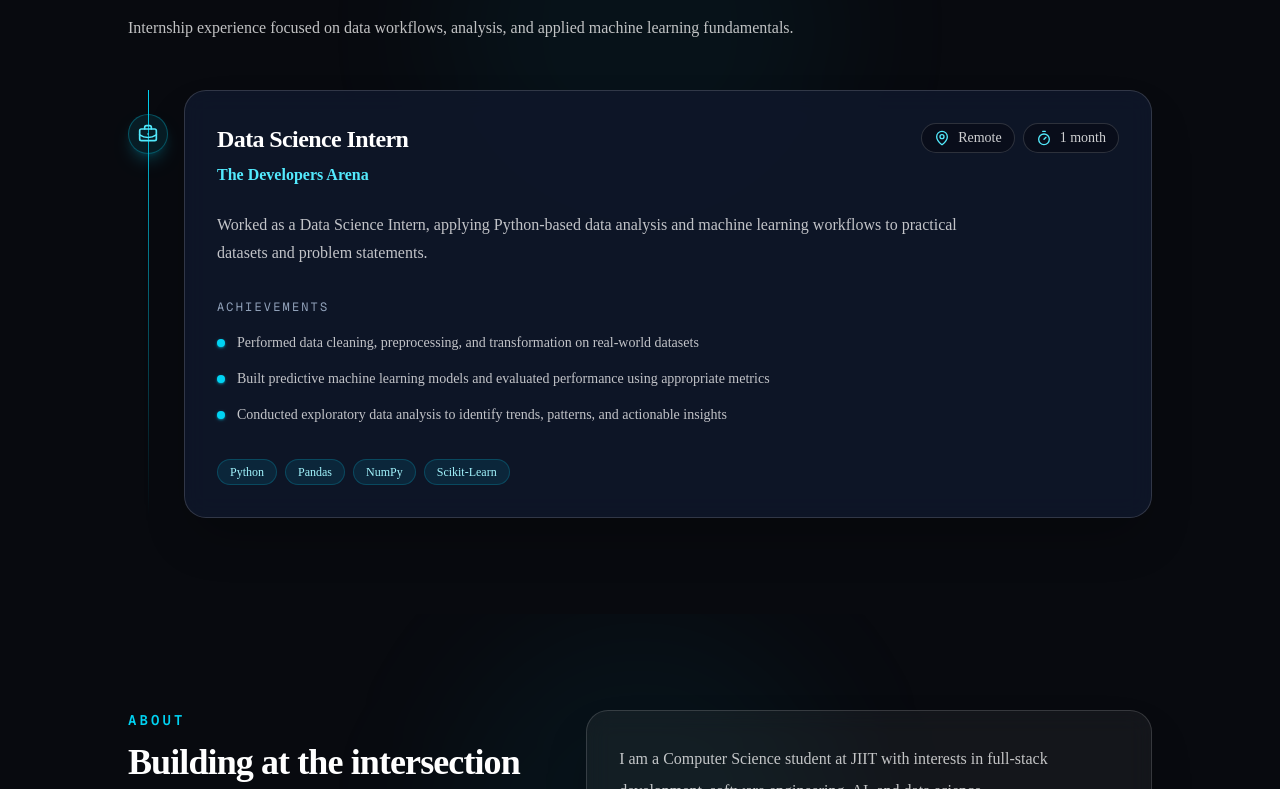
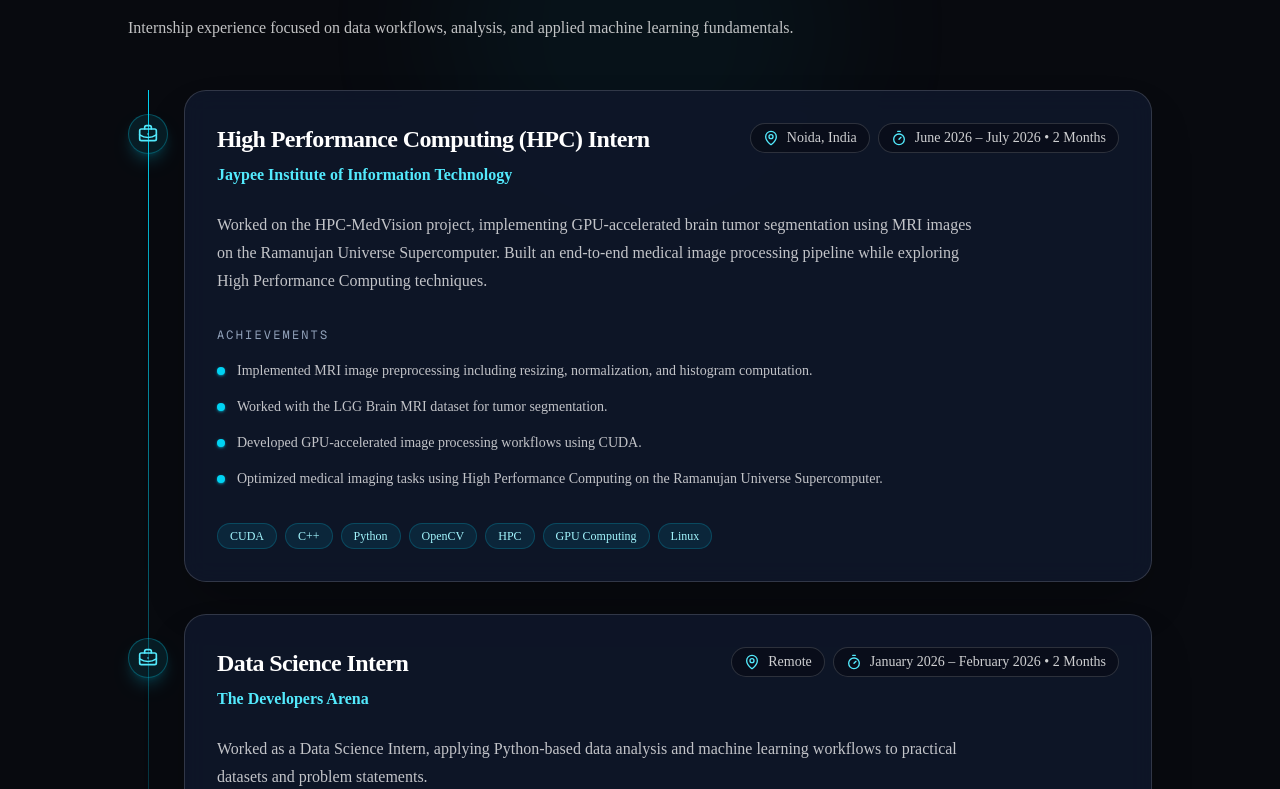
Before and after one commit to Akrodriguez/Personal-Portfolio-Website, a Next.js app: page / in a window 1280 px wide. Shown: the part 3131-3920 px from the top of the page. Built offline with nearby package versions, Linux system fonts and the light colour scheme.

Commit message:
updated experience section

```diff
--- a/data/experience.ts
+++ b/data/experience.ts
@@ -10,17 +10,46 @@
 
 export const experience: Experience[] = [
   {
+    role: "High Performance Computing (HPC) Intern",
+    company: "Jaypee Institute of Information Technology",
+    location: "Noida, India",
+    duration: "June 2026 – July 2026 • 2 Months",
+    description:
+      "Worked on the HPC-MedVision project, implementing GPU-accelerated brain tumor segmentation using MRI images on the Ramanujan Universe Supercomputer. Built an end-to-end medical image processing pipeline while exploring High Performance Computing techniques.",
+    achievements: [
+      "Implemented MRI image preprocessing including resizing, normalization, and histogram computation.",
+      "Worked with the LGG Brain MRI dataset for tumor segmentation.",
+      "Developed GPU-accelerated image processing workflows using CUDA.",
+      "Optimized medical imaging tasks using High Performance Computing on the Ramanujan Universe Supercomputer.",
+    ],
+    technologies: [
+      "CUDA",
+      "C++",
+      "Python",
+      "OpenCV",
+      "HPC",
+      "GPU Computing",
+      "Linux",
+    ],
+  },
+
+  {
     role: "Data Science Intern",
     company: "The Developers Arena",
     location: "Remote",
-    duration: "1 month",
+    duration: "January 2026 – February 2026 • 2 Months",
     description:
       "Worked as a Data Science Intern, applying Python-based data analysis and machine learning workflows to practical datasets and problem statements.",
     achievements: [
-      " Performed data cleaning, preprocessing, and transformation on real-world datasets",
-      "Built predictive machine learning models and evaluated performance using appropriate metrics",
-      " Conducted exploratory data analysis to identify trends, patterns, and actionable insights",
+      "Performed data cleaning, preprocessing, and transformation on real-world datasets.",
+      "Built predictive machine learning models and evaluated performance using appropriate metrics.",
+      "Conducted exploratory data analysis to identify trends, patterns, and actionable insights.",
     ],
-    technologies: ["Python", "Pandas", "NumPy", "Scikit-Learn"],
+    technologies: [
+      "Python",
+      "Pandas",
+      "NumPy",
+      "Scikit-Learn",
+    ],
   },
 ];
```
